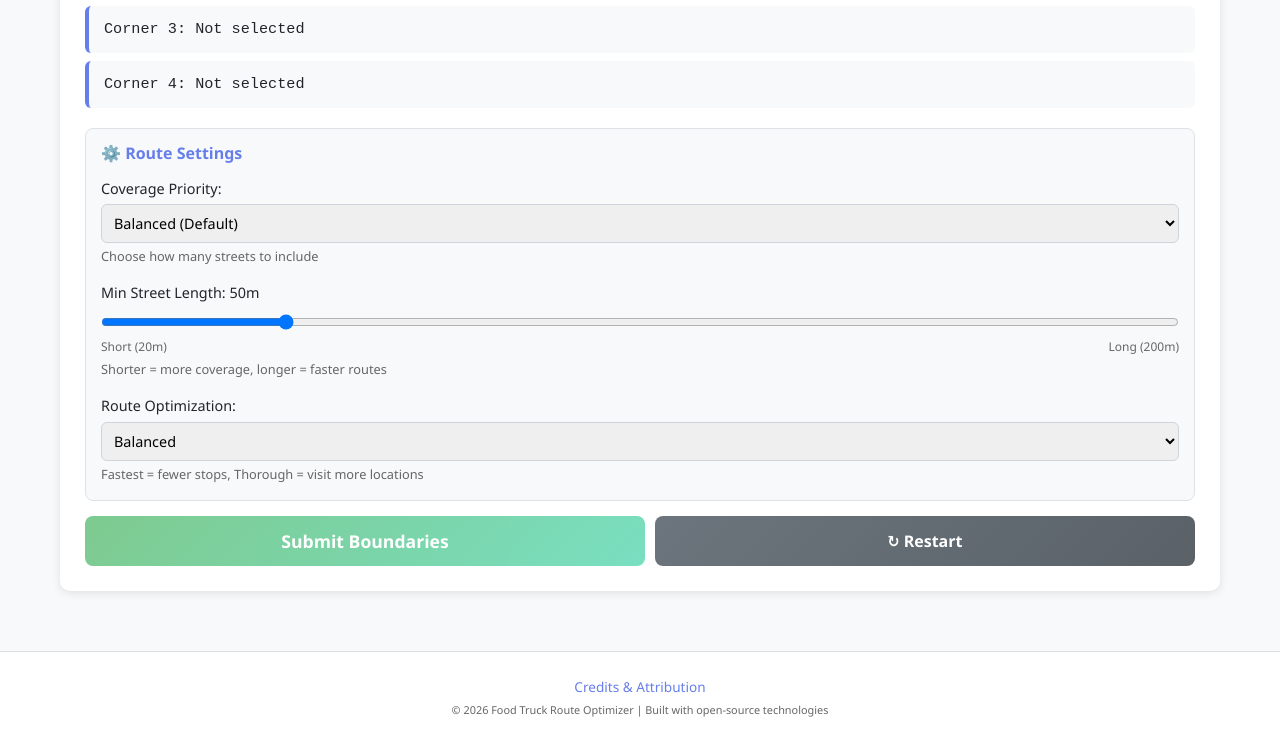
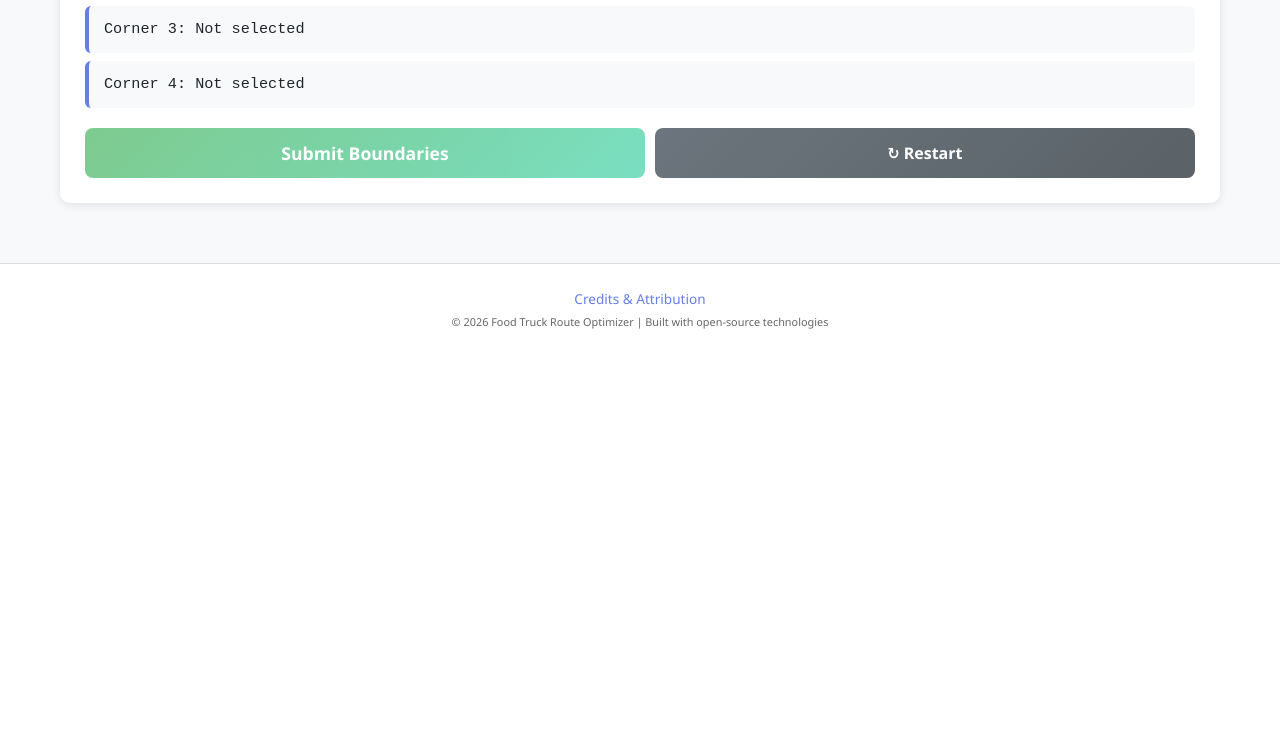
Before and after one commit to LoganMazurek/FoodTruckRouteOptimizer, a Flask app: template templates/select_boundaries.html in a window 1280 px wide. Shown: the part 1024-1768 px from the top of the page. After the commit the page ends 1353 px from the top, so only its background shows below. Run offline with Flask 3, Linux system fonts and the light colour scheme; the template is opened without the code that fills it, so the values that code supplies are empty.

Commit message:
remove extra config settings from first page

```diff
--- a/app.py
+++ b/app.py
@@ -96,14 +96,12 @@ def home():
 def process_boundaries():
     data = request.get_json()
     corners = data.get("corners")
-    settings = data.get("settings", {})
 
     if len(corners) != 4:
         logger.error("Invalid number of corners, expected 4")
         return jsonify({"error": "Please select exactly 4 corners."}), 400
 
     logger.debug(f"Processing boundaries with corners: {corners}")
-    logger.debug(f"Route settings: {settings}")
 
     latitudes = [corner['lat'] for corner in corners]
     longitudes = [corner['lng'] for corner in corners]
@@ -134,7 +132,7 @@ def process_boundaries():
 
     nodes, ways = extract_nodes_and_ways(street_data)
 
-    graph = simplify_graph(nodes, ways, settings=settings)
+    graph = simplify_graph(nodes, ways)
     graph = clean_up_graph(graph)
 
     # Save the graph to a file using pickle
--- a/templates/select_boundaries.html
+++ b/templates/select_boundaries.html
@@ -220,48 +220,6 @@
                 <li class="corner-item" id="corner-4">Corner 4: Not selected</li>
             </ul>
 
-            <!-- Route Optimization Settings -->
-            <div style="background: #f8f9fa; border-radius: 8px; padding: 15px; margin-top: 20px; border: 1px solid #dee2e6;">
-                <h6 style="color: #667eea; margin-bottom: 15px; font-weight: 600;">⚙️ Route Settings</h6>
-
-                <div style="margin-bottom: 15px;">
-                    <label style="display: block; font-weight: 500; margin-bottom: 5px; font-size: 0.9em;">
-                        Coverage Priority:
-                    </label>
-                    <select id="coverage-mode" style="width: 100%; padding: 8px; border: 1px solid #ced4da; border-radius: 6px; font-size: 0.9em;">
-                        <option value="balanced">Balanced (Default)</option>
-                        <option value="maximum">Maximum Coverage</option>
-                        <option value="major-roads">Major Roads Only</option>
-                    </select>
-                    <small style="color: #666; font-size: 0.8em;">Choose how many streets to include</small>
-                </div>
-
-                <div style="margin-bottom: 15px;">
-                    <label style="display: block; font-weight: 500; margin-bottom: 8px; font-size: 0.9em;">
-                        Min Street Length: <span id="min-length-value">50</span>m
-                    </label>
-                    <input type="range" id="min-street-length" min="20" max="200" value="50" step="10"
-                           style="width: 100%;" oninput="document.getElementById('min-length-value').textContent = this.value">
-                    <div style="display: flex; justify-content: space-between; font-size: 0.75em; color: #666; margin-top: 2px;">
-                        <span>Short (20m)</span>
-                        <span>Long (200m)</span>
-                    </div>
-                    <small style="color: #666; font-size: 0.8em;">Shorter = more coverage, longer = faster routes</small>
-                </div>
-
-                <div style="margin-bottom: 0;">
-                    <label style="display: block; font-weight: 500; margin-bottom: 5px; font-size: 0.9em;">
-                        Route Optimization:
-                    </label>
-                    <select id="speed-priority" style="width: 100%; padding: 8px; border: 1px solid #ced4da; border-radius: 6px; font-size: 0.9em;">
-                        <option value="balanced">Balanced</option>
-                        <option value="fastest">Fastest Route</option>
-                        <option value="thorough">Most Thorough</option>
-                    </select>
-                    <small style="color: #666; font-size: 0.8em;">Fastest = fewer stops, Thorough = visit more locations</small>
-                </div>
-            </div>
-
             <div class="button-row">
                 <button id="submit-btn" onclick="submitBoundaries()" disabled>Submit Boundaries</button>
                 <button id="restart-btn" onclick="restartSelection()">↻ Restart</button>
@@ -421,15 +379,6 @@
                 return;
             }
 
-            // Get route settings from user input
-            const routeSettings = {
-                coverage_mode: document.getElementById("coverage-mode").value,
-                min_street_length: parseInt(document.getElementById("min-street-length").value),
-                speed_priority: document.getElementById("speed-priority").value
-            };
-
-            console.log("Route settings:", routeSettings);
-
             // Show loading spinner and disable submit button
             document.getElementById("loading-spinner").style.display = "block";
             document.getElementById("submit-btn").disabled = true;
@@ -440,8 +389,7 @@
                 method: "POST",
                 headers: { "Content-Type": "application/json" },
                 body: JSON.stringify({
-                    corners: selectedCorners,
-                    settings: routeSettings
+                    corners: selectedCorners
                 }),
             })
             .then(response => {
```
